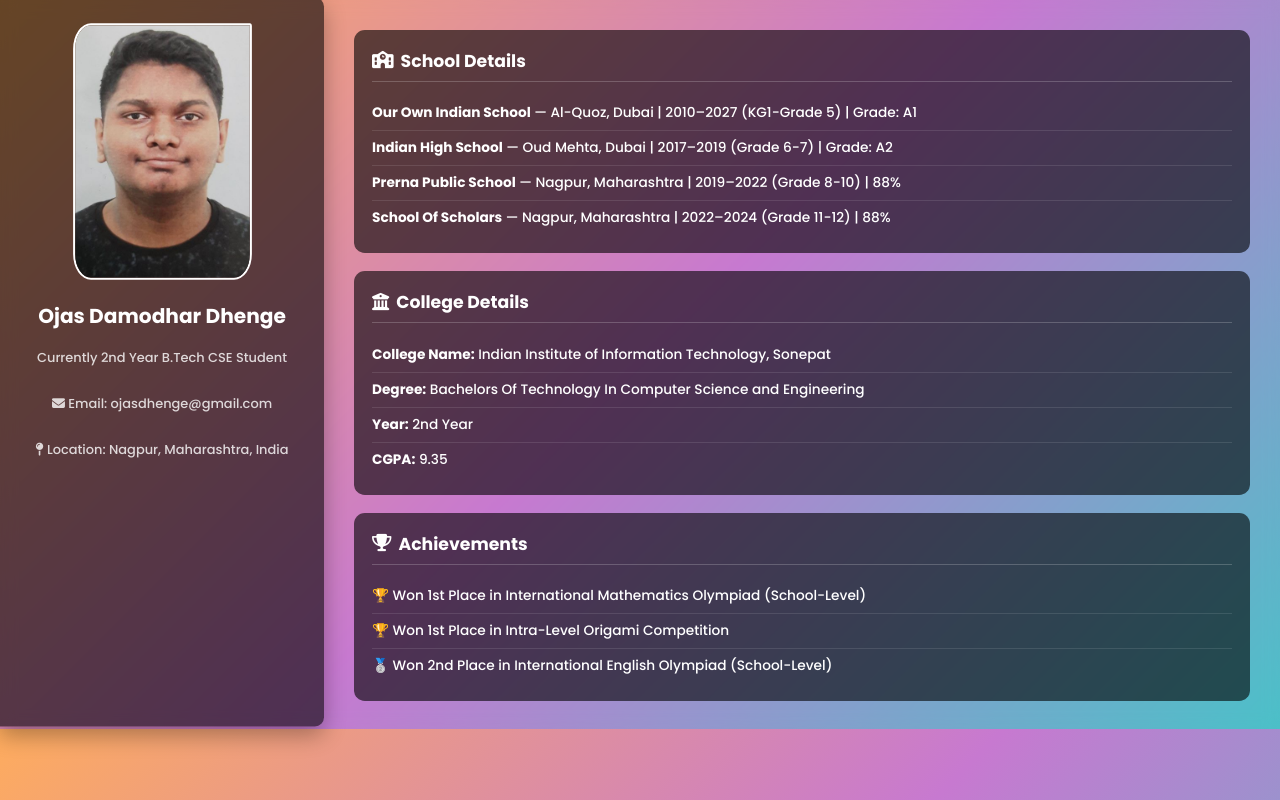
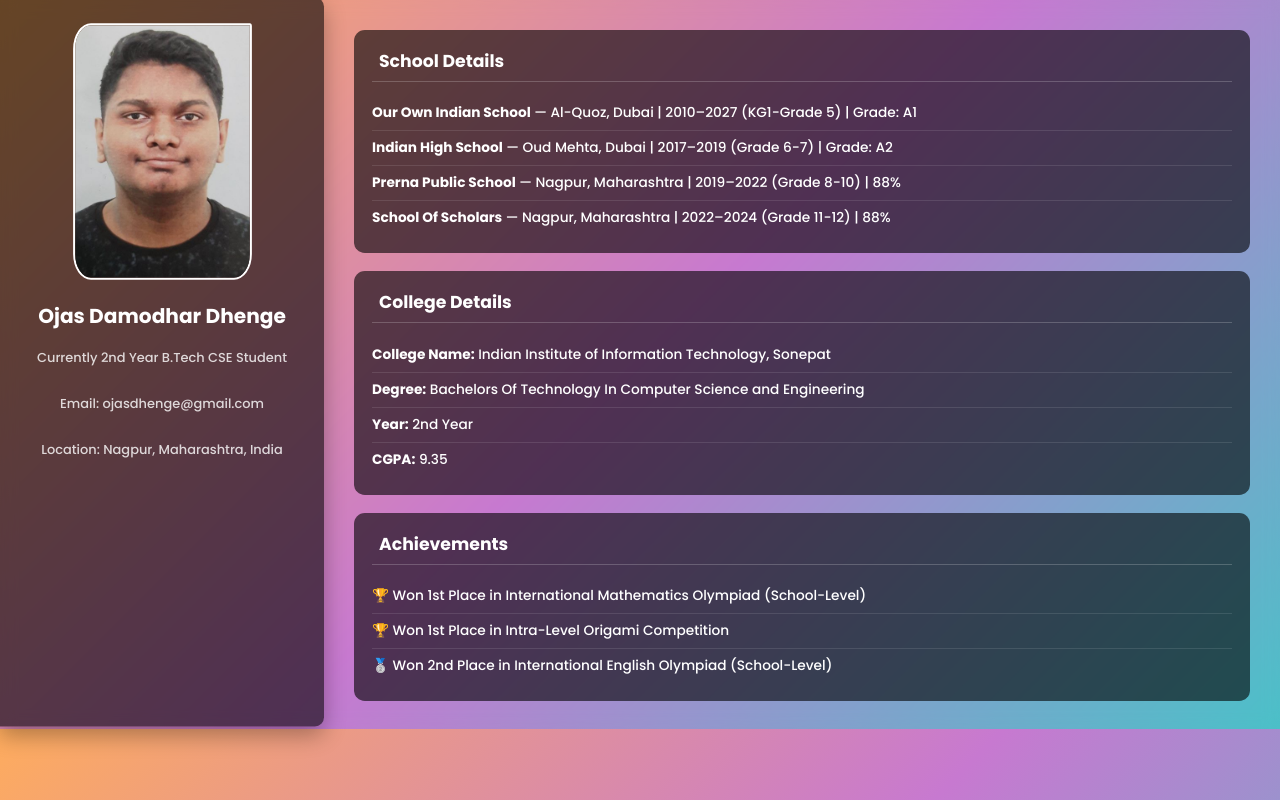
Before and after one commit to OjasDamodharDhenge/PersonalPortfolio, a plain HTML site: page Portfolio.html in a window 1280 px wide. Drawn offline with Linux system fonts and the light colour scheme.

Commit message:
Update Portfolio.html For Errors

```diff
--- a/Portfolio.html
+++ b/Portfolio.html
@@ -5,13 +5,11 @@
 <meta name="viewport" content="width=device-width, initial-scale=1.0">
 <title>Student Portfolio - Ojas Dhenge</title>
 <link rel="stylesheet" href="Portfolio.css">
-<!-- FontAwesome Icons -->
-<link rel="stylesheet" href="https://cdnjs.cloudflare.com/ajax/libs/font-awesome/6.5.0/css/all.min.css">
+<!-- <link rel="stylesheet" href="https://cdnjs.cloudflare.com/ajax/libs/font-awesome/6.5.0/css/all.min.css"> -->
 </head>
 <body>
 
 <div class="container">
-    <!-- Left Profile Panel -->
     <aside class="profile">
         <img src="Photo.jpg" alt="Profile Picture">
         <h1>Ojas Damodhar Dhenge</h1>
@@ -20,7 +18,6 @@
         <p><i class="fas fa-map-pin"></i> Location: Nagpur, Maharashtra, India</p>
     </aside>
 
-    <!-- Main Details Section -->
     <main class="details">
         <section class="section">
             <h2><i class="fas fa-school"></i> School Details</h2>
@@ -127,4 +124,5 @@ loadAchievements();
 
 </body>
 </html>
+
 -->
```
